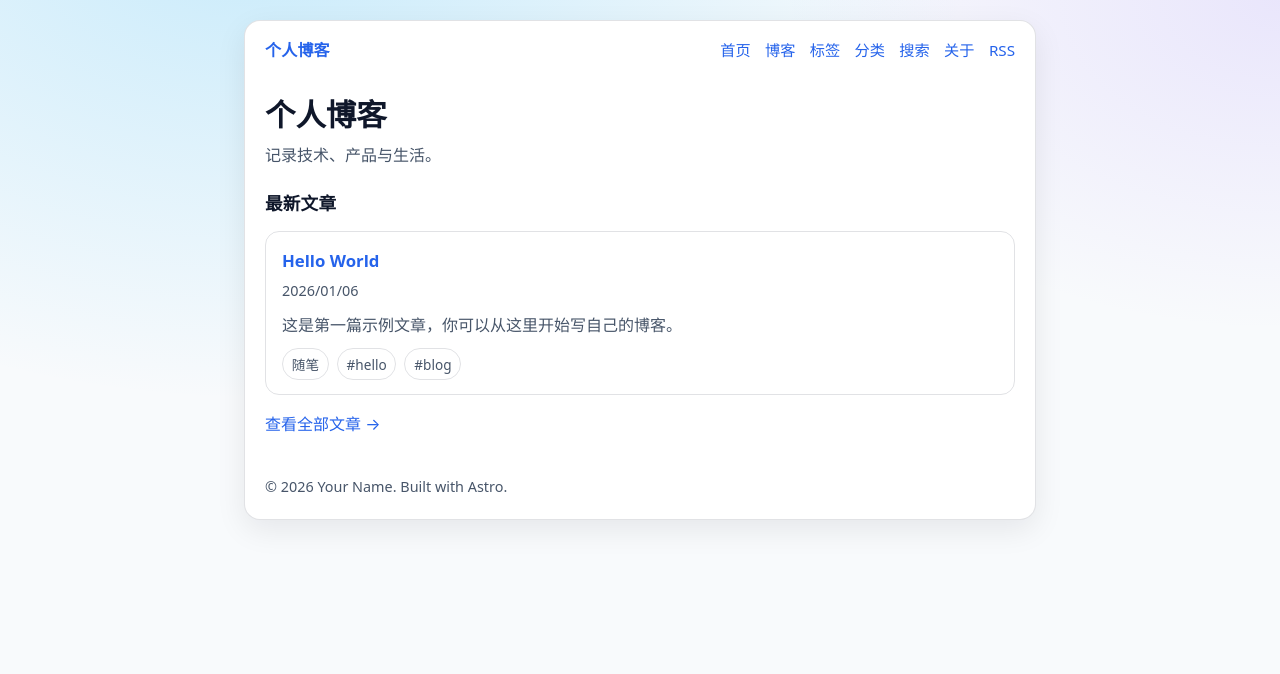
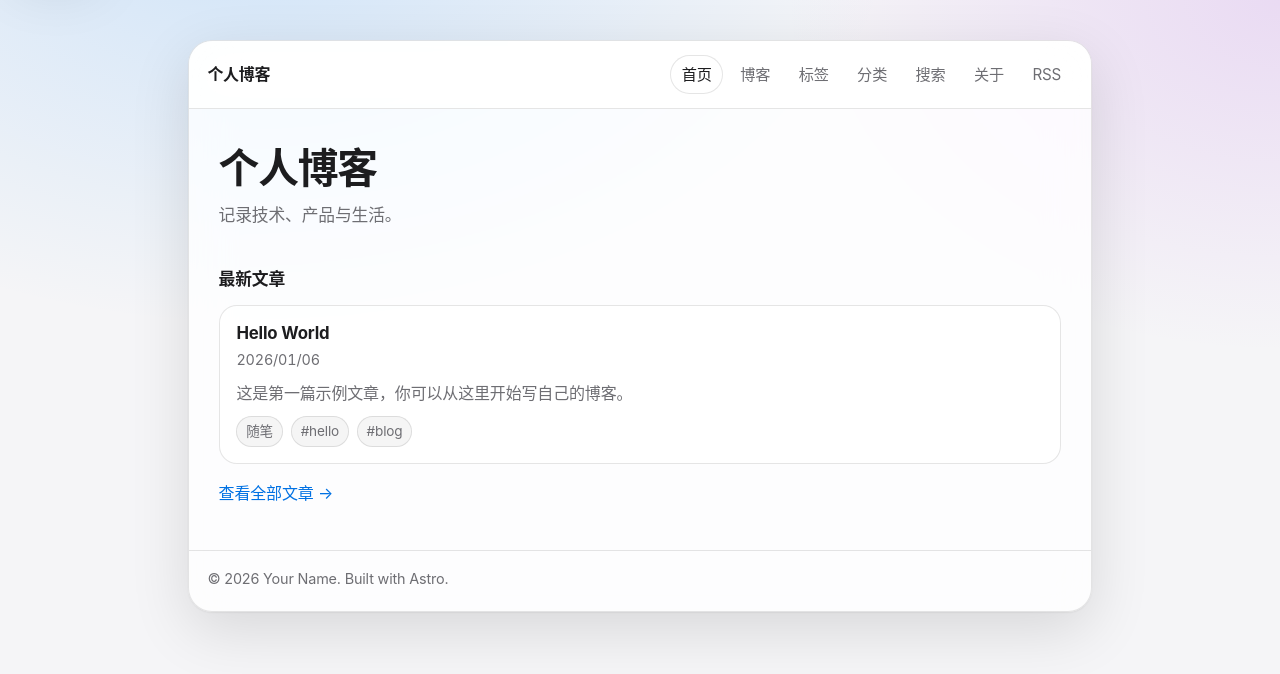
Before and after one commit to breath1124/personal, an Astro site in the folder projects/personal-blog/: page / in a window 1280 px wide. Built offline with nearby package versions, Linux system fonts and the light colour scheme; Astro itself is replaced by a stand-in of ours.

Commit message:
Polish UI

```diff
--- a/projects/personal-blog/src/components/Header.astro
+++ b/projects/personal-blog/src/components/Header.astro
@@ -2,6 +2,17 @@
 import { NAV, SITE } from "../config/site";
 
 const base = import.meta.env.BASE_URL;
+const pathname = Astro.url.pathname;
+
+function hrefFor(path: string) {
+  return `${base}${path.replace(/^\//, "")}`;
+}
+
+function isActive(path: string) {
+  const href = hrefFor(path);
+  if (path === "/") return pathname === href;
+  return pathname.startsWith(href);
+}
 ---
 
 <header class="site-header">
@@ -9,9 +20,15 @@ const base = import.meta.env.BASE_URL;
   <nav class="nav" aria-label="主导航">
     {
       NAV.map((item) => (
-        <a href={`${base}${item.href.replace(/^\//, "")}`}>{item.label}</a>
+        <a
+          class={`nav-link${isActive(item.href) ? " is-active" : ""}`}
+          href={hrefFor(item.href)}
+          aria-current={isActive(item.href) ? "page" : undefined}
+        >
+          {item.label}
+        </a>
       ))
     }
-    <a href={`${base}rss.xml`}>RSS</a>
+    <a class="nav-link" href={`${base}rss.xml`}>RSS</a>
   </nav>
 </header>
--- a/projects/personal-blog/src/layouts/BaseLayout.astro
+++ b/projects/personal-blog/src/layouts/BaseLayout.astro
@@ -45,10 +45,11 @@ const base = import.meta.env.BASE_URL;
     <Analytics />
   </head>
   <body>
+    <a class="skip-link" href="#content">跳到正文</a>
     <div class="container">
       <div class="panel">
         <Header />
-        <main class="content">
+        <main id="content" class="content">
           <slot />
         </main>
         <Footer />
--- a/projects/personal-blog/src/styles/global.css
+++ b/projects/personal-blog/src/styles/global.css
@@ -1,23 +1,44 @@
 :root {
   color-scheme: light dark;
-  --bg: #0b1020;
-  --panel: #111827;
-  --text: #e5e7eb;
-  --muted: #9ca3af;
-  --link: #93c5fd;
-  --border: rgba(255, 255, 255, 0.12);
-  --shadow: 0 10px 30px rgba(0, 0, 0, 0.35);
+  --bg: #000000;
+  --surface: rgba(28, 28, 30, 0.78);
+  --surface-2: rgba(44, 44, 46, 0.72);
+  --text: #f5f5f7;
+  --muted: rgba(235, 235, 245, 0.6);
+  --link: #2997ff;
+  --link-hover: #5ac8fa;
+  --border: rgba(255, 255, 255, 0.14);
+  --border-strong: rgba(255, 255, 255, 0.22);
+  --shadow: 0 1px 2px rgba(0, 0, 0, 0.4), 0 18px 60px rgba(0, 0, 0, 0.55);
+  --shadow-hover: 0 12px 34px rgba(0, 0, 0, 0.32);
+  --ring: rgba(41, 151, 255, 0.35);
+
+  --chip-bg: rgba(255, 255, 255, 0.08);
+  --code-bg: rgba(255, 255, 255, 0.06);
+
+  --radius-lg: 24px;
+  --radius-md: 18px;
+  --radius-sm: 14px;
+  --container: 60rem;
 }
 
 @media (prefers-color-scheme: light) {
   :root {
-    --bg: #f8fafc;
-    --panel: #ffffff;
-    --text: #0f172a;
-    --muted: #475569;
-    --link: #2563eb;
-    --border: rgba(15, 23, 42, 0.12);
-    --shadow: 0 10px 30px rgba(2, 6, 23, 0.08);
+    --bg: #f5f5f7;
+    --surface: rgba(255, 255, 255, 0.78);
+    --surface-2: rgba(255, 255, 255, 0.66);
+    --text: #1d1d1f;
+    --muted: #6e6e73;
+    --link: #0071e3;
+    --link-hover: #005bb5;
+    --border: rgba(0, 0, 0, 0.1);
+    --border-strong: rgba(0, 0, 0, 0.16);
+    --shadow: 0 1px 2px rgba(0, 0, 0, 0.06), 0 18px 60px rgba(0, 0, 0, 0.12);
+    --shadow-hover: 0 12px 34px rgba(0, 0, 0, 0.12);
+    --ring: rgba(0, 113, 227, 0.28);
+
+    --chip-bg: rgba(0, 0, 0, 0.04);
+    --code-bg: rgba(0, 0, 0, 0.04);
   }
 }
 
@@ -27,48 +48,110 @@
 
 html,
 body {
-  height: 100%;
+  min-height: 100%;
 }
 
 body {
   margin: 0;
-  font-family: ui-sans-serif, system-ui, -apple-system, Segoe UI, Roboto,
-    Helvetica, Arial, "Apple Color Emoji", "Segoe UI Emoji";
+  font-family: -apple-system, BlinkMacSystemFont, "SF Pro Display",
+    "SF Pro Text", "Helvetica Neue", "PingFang SC", "Hiragino Sans GB",
+    "Noto Sans CJK SC", "Microsoft YaHei", ui-sans-serif, system-ui, Arial,
+    sans-serif;
   background: radial-gradient(
-      1200px 800px at 20% -10%,
-      rgba(56, 189, 248, 0.25),
-      transparent 60%
+      1100px 700px at 20% -10%,
+      rgba(41, 151, 255, 0.18),
+      transparent 58%
     ),
     radial-gradient(
-      900px 600px at 100% 0%,
-      rgba(167, 139, 250, 0.18),
+      900px 640px at 100% 0%,
+      rgba(175, 82, 222, 0.16),
       transparent 55%
     ),
     var(--bg);
   color: var(--text);
-  line-height: 1.7;
+  line-height: 1.65;
+  letter-spacing: -0.01em;
+  -webkit-font-smoothing: antialiased;
+  text-rendering: optimizeLegibility;
+}
+
+h1,
+h2,
+h3 {
+  margin: 1.35rem 0 0.75rem;
+  letter-spacing: -0.02em;
+}
+
+h1 {
+  margin-top: 0.25rem;
+  font-size: clamp(1.85rem, 2.8vw, 2.2rem);
+  line-height: 1.25;
+  letter-spacing: -0.03em;
+}
+
+h2 {
+  font-size: 1.35rem;
+  line-height: 1.3;
+}
+
+h3 {
+  font-size: 1.1rem;
+  line-height: 1.35;
+}
+
+p {
+  margin: 0.75rem 0;
 }
 
 a {
   color: var(--link);
   text-decoration: none;
+  text-underline-offset: 3px;
 }
 
 a:hover {
+  color: var(--link-hover);
   text-decoration: underline;
 }
 
+.skip-link {
+  position: absolute;
+  left: 0.75rem;
+  top: 0.75rem;
+  padding: 0.5rem 0.75rem;
+  border-radius: 999px;
+  background: var(--surface);
+  border: 1px solid var(--border);
+  box-shadow: var(--shadow);
+  transform: translateY(-200%);
+  transition: transform 120ms ease;
+  z-index: 50;
+}
+
+.skip-link:focus {
+  transform: translateY(0);
+  outline: none;
+}
+
+:where(a, button, input, textarea, select):focus-visible {
+  outline: 3px solid var(--ring);
+  outline-offset: 2px;
+}
+
 .container {
-  max-width: 52rem;
+  max-width: var(--container);
   margin: 0 auto;
-  padding: 1.25rem;
+  padding: clamp(1rem, 4vw, 2.5rem) clamp(1rem, 3vw, 1.75rem);
 }
 
 .panel {
-  background: var(--panel);
+  background: var(--surface);
   border: 1px solid var(--border);
-  border-radius: 16px;
+  border-radius: var(--radius-lg);
   box-shadow: var(--shadow);
+  overflow: hidden;
+  -webkit-backdrop-filter: saturate(180%) blur(22px);
+  backdrop-filter: saturate(180%) blur(22px);
 }
 
 .site-header {
@@ -76,40 +159,92 @@ a:hover {
   align-items: center;
   justify-content: space-between;
   gap: 1rem;
-  padding: 1rem 1.25rem;
+  flex-wrap: wrap;
+  padding: 0.9rem 1.15rem;
+  border-bottom: 1px solid var(--border);
+  position: sticky;
+  top: 0;
+  z-index: 20;
+  background: var(--surface);
+  -webkit-backdrop-filter: saturate(180%) blur(22px);
+  backdrop-filter: saturate(180%) blur(22px);
 }
 
 .brand {
-  font-weight: 700;
-  letter-spacing: 0.2px;
+  font-weight: 650;
+  letter-spacing: -0.02em;
+  color: var(--text);
+  white-space: nowrap;
+}
+
+.brand:hover {
+  text-decoration: none;
 }
 
 .nav {
   display: flex;
-  gap: 0.9rem;
+  align-items: center;
+  gap: 0.35rem;
   flex-wrap: wrap;
   font-size: 0.95rem;
 }
 
+.nav-link {
+  display: inline-flex;
+  align-items: center;
+  gap: 0.25rem;
+  padding: 0.35rem 0.65rem;
+  border-radius: 999px;
+  border: 1px solid transparent;
+  color: var(--muted);
+  transition: background-color 140ms ease, border-color 140ms ease,
+    color 140ms ease;
+}
+
+.nav-link:hover {
+  text-decoration: none;
+  background: var(--chip-bg);
+  border-color: var(--border);
+  color: var(--text);
+}
+
+.nav-link.is-active {
+  background: var(--surface-2);
+  border-color: var(--border);
+  color: var(--text);
+}
+
 .content {
-  padding: 1rem 1.25rem 1.25rem;
+  padding: clamp(1.1rem, 3vw, 1.85rem) clamp(1.1rem, 3vw, 1.85rem)
+    clamp(1.25rem, 3.4vw, 2rem);
+}
+
+.content > :first-child {
+  margin-top: 0;
+}
+
+.hero {
+  padding: 0.25rem 0 1rem;
 }
 
 .hero h1 {
   margin: 0;
-  font-size: 1.9rem;
+  font-size: clamp(2rem, 3.2vw, 2.55rem);
   line-height: 1.25;
+  letter-spacing: -0.03em;
 }
 
 .hero p {
   margin: 0.5rem 0 0;
   color: var(--muted);
+  font-size: 1.05rem;
+  max-width: 44rem;
 }
 
 .section-title {
-  margin: 1.25rem 0 0.75rem;
-  font-size: 1.1rem;
-  letter-spacing: 0.2px;
+  margin: 1.5rem 0 0.85rem;
+  font-size: 1.05rem;
+  letter-spacing: -0.01em;
 }
 
 .post-list {
@@ -117,24 +252,43 @@ a:hover {
   padding: 0;
   margin: 0;
   display: grid;
-  gap: 0.9rem;
+  gap: 0.95rem;
 }
 
 .post-item {
-  padding: 0.9rem 1rem;
+  padding: 1rem 1.05rem;
+  background: var(--surface-2);
   border: 1px solid var(--border);
-  border-radius: 14px;
+  border-radius: var(--radius-md);
+  transition: transform 140ms ease, box-shadow 140ms ease,
+    border-color 140ms ease;
+}
+
+.post-item:hover {
+  transform: translateY(-2px);
+  box-shadow: var(--shadow-hover);
+  border-color: var(--border-strong);
 }
 
 .post-item h3 {
   margin: 0;
   font-size: 1.05rem;
+  letter-spacing: -0.01em;
+}
+
+.post-item h3 a {
+  color: var(--text);
+}
+
+.post-item h3 a:hover {
+  text-decoration: none;
 }
 
 .meta {
   margin-top: 0.25rem;
   color: var(--muted);
   font-size: 0.9rem;
+  font-variant-numeric: tabular-nums;
 }
 
 .post-item p {
@@ -142,22 +296,29 @@ a:hover {
   color: var(--muted);
 }
 
+article {
+  max-width: 46rem;
+}
+
 article h1 {
   margin-top: 0.25rem;
   margin-bottom: 0.5rem;
-  font-size: 1.7rem;
+  font-size: clamp(1.7rem, 2.4vw, 2.05rem);
   line-height: 1.2;
+  letter-spacing: -0.03em;
 }
 
 article h2 {
   margin-top: 1.5rem;
+  letter-spacing: -0.02em;
 }
 
 article pre {
   overflow: auto;
   padding: 0.9rem 1rem;
-  border-radius: 14px;
+  border-radius: var(--radius-md);
   border: 1px solid var(--border);
+  background: var(--code-bg);
 }
 
 article code {
@@ -166,10 +327,40 @@ article code {
   font-size: 0.95em;
 }
 
+.content :not(pre) > code {
+  background: var(--code-bg);
+  border: 1px solid var(--border);
+  border-radius: 10px;
+  padding: 0.1rem 0.35rem;
+}
+
+article img {
+  max-width: 100%;
+  height: auto;
+  border-radius: var(--radius-md);
+  border: 1px solid var(--border);
+}
+
+article blockquote {
+  margin: 1.1rem 0;
+  padding: 0.85rem 1rem;
+  border-left: 3px solid var(--border);
+  background: var(--code-bg);
+  border-radius: var(--radius-md);
+  color: var(--muted);
+}
+
+article hr {
+  border: none;
+  border-top: 1px solid var(--border);
+  margin: 1.75rem 0;
+}
+
 .site-footer {
-  padding: 0 1.25rem 1.25rem;
+  padding: 1rem 1.15rem 1.25rem;
   color: var(--muted);
   font-size: 0.9rem;
+  border-top: 1px solid var(--border);
 }
 
 .site-footer a {
@@ -182,23 +373,28 @@ article code {
   margin: 1rem 0 0;
   display: flex;
   flex-wrap: wrap;
-  gap: 0.6rem;
+  gap: 0.55rem;
 }
 
 .chip {
   display: inline-flex;
   align-items: center;
   gap: 0.25rem;
-  padding: 0.25rem 0.65rem;
+  padding: 0.3rem 0.7rem;
+  background: var(--chip-bg);
   border: 1px solid var(--border);
   border-radius: 999px;
   color: var(--muted);
   font-size: 0.9rem;
+  transition: background-color 140ms ease, border-color 140ms ease,
+    color 140ms ease, transform 140ms ease;
 }
 
 .chip:hover {
   text-decoration: none;
   color: var(--text);
+  border-color: var(--border-strong);
+  transform: translateY(-1px);
 }
 
 .chip-count {
@@ -225,16 +421,19 @@ article code {
   width: 100%;
   max-width: 34rem;
   padding: 0.75rem 0.9rem;
-  border-radius: 14px;
+  border-radius: var(--radius-md);
   border: 1px solid var(--border);
-  background: transparent;
+  background: var(--surface-2);
   color: var(--text);
+  -webkit-backdrop-filter: saturate(180%) blur(18px);
+  backdrop-filter: saturate(180%) blur(18px);
+  transition: box-shadow 140ms ease, border-color 140ms ease;
 }
 
 .search-input:focus {
   outline: none;
-  border-color: rgba(56, 189, 248, 0.55);
-  box-shadow: 0 0 0 4px rgba(56, 189, 248, 0.18);
+  border-color: rgba(41, 151, 255, 0.55);
+  box-shadow: 0 0 0 6px rgba(41, 151, 255, 0.18);
 }
 
 .comments {
```
